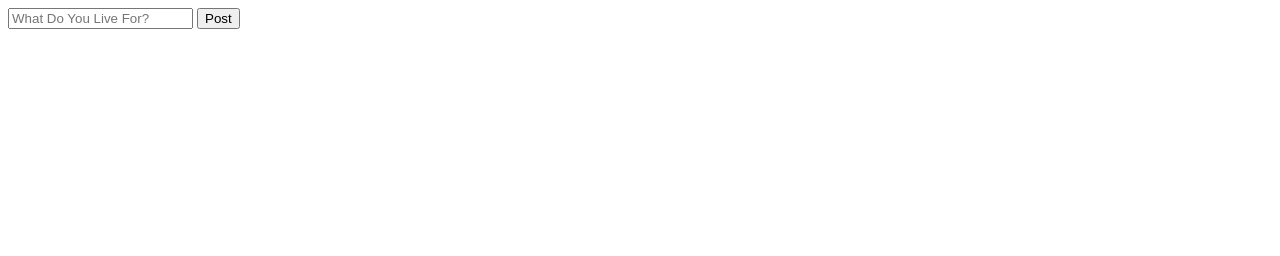
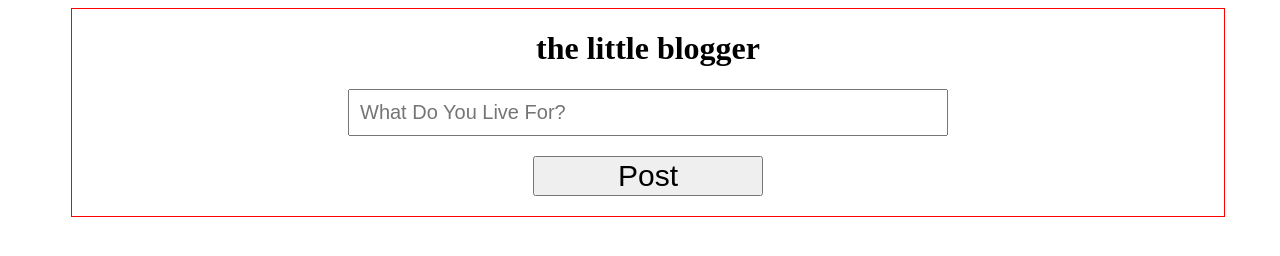
Before and after one commit to VienVan/the-little-blogger, a plain HTML site: page index.html in a window 1280 px wide. Drawn offline with Linux system fonts and the light colour scheme.

Commit message:
fixed double entry bug

```diff
--- a/app.js
+++ b/app.js
@@ -13,9 +13,10 @@ function addPostToArray() {
 
 function createList() {
     for (var i = 0; i < posts.length; i++) {
-      ul.innerHTML += "<li>" + posts[i] + "</li>";
-      postCounter++;
+      var innerHTML = innerHTML + "<li>" + posts[i] + "</li>";
   }
+  postCounter++;
+  ul.innerHTML = innerHTML;
   h2.innerHTML = postCounter;
 }
 
--- a/index.html
+++ b/index.html
@@ -6,7 +6,8 @@
     <link href='style.css' type='text/css' rel='stylesheet'>
 </head>
 <body class='body'>
-
+    <div class='wrapper'>
+        <h1 id='blog-title'>the little blogger</h1>
         <form method='Post'>
           <input type='text' id='blog' placeholder='What Do You Live For?'>
           <button type='submit' id='postBtn'>Post</button>
@@ -15,6 +16,8 @@
 
         </ul>
         <h2 id='postCounter'></h2>
+    </div>
+
 
 
     <script src='app.js'></script>
--- a/style.css
+++ b/style.css
@@ -1,3 +1,31 @@
-/*body {
-  background: red;
-}*/
+body {
+  width: 100%;
+  position: relative;
+}
+.wrapper {
+  border: 1px solid red;
+  width: 90%;
+  margin: auto;
+}
+h1 {
+  text-align: center;
+}
+input {
+  width: 50%;
+  padding: 10px;
+  font-size: 20px;
+  display: block;
+  margin: auto;
+}
+
+#postBtn {
+  width: 20%;
+  margin: 20px auto;
+  font-size: 30px;
+  display: block;
+}
+
+ul {
+  list-style: none;
+  text-align: center;
+}
```
Lines whose indentation alone changed are shown as unchanged.
